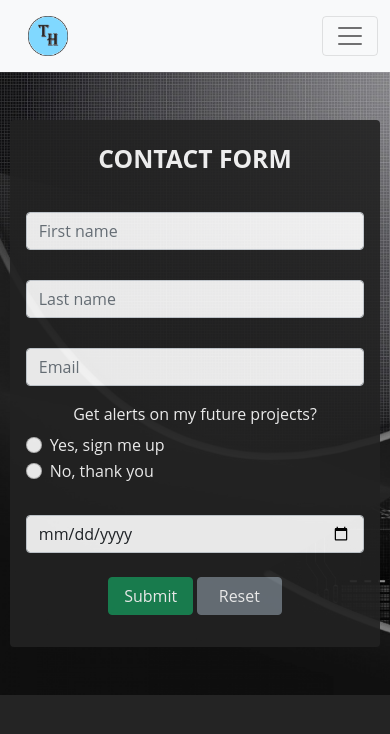
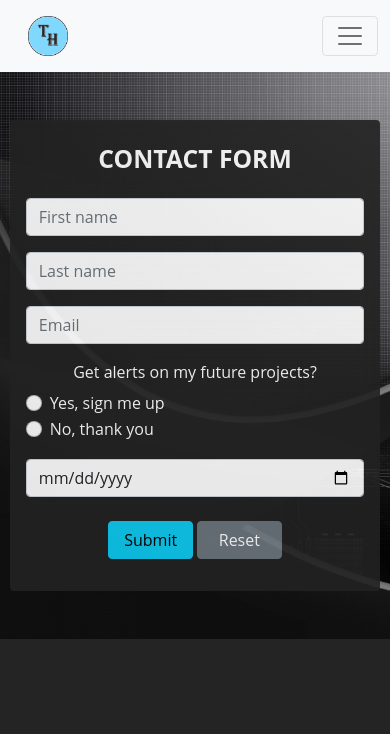
Before and after one commit to hickamt/profile, a React (Vite) app: page /contact in a window 390 px wide. Shown: the top 734 px of the page. Built offline with nearby package versions, Linux system fonts and the light colour scheme.

Commit message:
resolved Wave Accessibility errors for contact form

```diff
--- a/src/pages/Form/Contact.jsx
+++ b/src/pages/Form/Contact.jsx
@@ -1,7 +1,6 @@
 import React from "react";
 
 const testArray = [];
-
 
 const Contact = () => {
   return (
@@ -10,29 +9,44 @@ const Contact = () => {
         <div className="row mb-2">
           <h1 className="fs-2 fw-bold text-center">CONTACT FORM</h1>
         </div>
-        <div className="row mb-3 mt-3">
-          <label for="text" className="col-sm-2 col-form-label">
-            {/* First: */}
+        <div className="row mb-3 mt-3 justify-content-center">
+          <div className="col-sm-8">
+            <input
+              placeholder="First name"
+              type="text"
+              className="form-control"
+              id="text_first"
+            />
+          </div>
+          <label for="text_first" hidden>
+            First Name
           </label>
+        </div>
+        <div className="row mb-3 mt-3 justify-content-center">
           <div className="col-sm-8">
-            <input placeholder="First name" type="text" className="form-control" id="text" />
+            <input
+              placeholder="Last name"
+              type="text"
+              className="form-control"
+              id="text_last"
+            />
           </div>
+          <label for="text_last" hidden>
+            Last Name
+          </label>
         </div>
-        <div className="row mb-3 mt-3">
-          <label for="text" className="col-sm-2 col-form-label">
-            {/* Last: */}
+        <div className="row mb-3 justify-content-center">
+          <div className="col-sm-8">
+            <input
+              placeholder="Email"
+              type="email"
+              className="form-control"
+              id="email"
+            />
+          </div>
+          <label for="email" hidden>
+            Email
           </label>
-          <div className="col-sm-8">
-            <input placeholder="Last name" type="text" className="form-control" id="text" />
-          </div>
-        </div>
-        <div className="row mb-3">
-          <label for="email" className="col-sm-2 col-form-label">
-            {/* Email: */}
-          </label>
-          <div className="col-sm-8">
-            <input placeholder="Email" type="email" className="form-control" id="email" />
-          </div>
         </div>
         <fieldset className="row mb-3 justify-content-center">
           <legend className="col-form-label pt-0 text-center">
@@ -65,9 +79,9 @@ const Contact = () => {
             </div>
           </div>
         </fieldset>
-        <div className="row mb-3">
-          <label for="date" className="col-sm-2 col-form-label">
-            {/* Date: */}
+        <div className="row mb-3 justify-content-center">
+          <label for="date" className="col-sm-2 col-form-label" hidden>
+            Date
           </label>
           <div className="col-sm-8">
             <input type="date" className="form-control" id="date" />
@@ -77,7 +91,7 @@ const Contact = () => {
           <button
             id="submit"
             type="submit"
-            className="btn w-25 btn-success btn-block">
+            className="btn w-25 btn-info btn-block">
             Submit
           </button>
           <button
```
